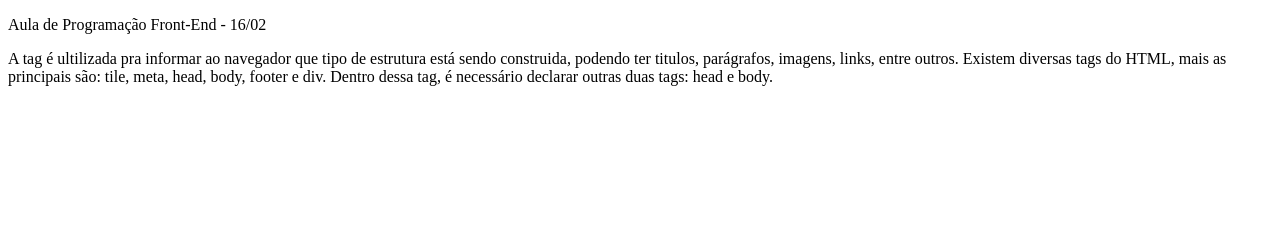
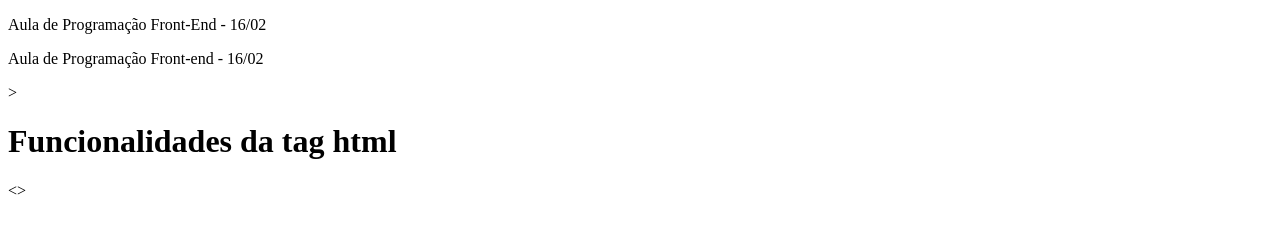
Before and after one commit to isaagularte/isabela-gularte, a plain HTML site: page AULA1.html in a window 1280 px wide. Drawn offline with Linux system fonts and the light colour scheme.

Commit message:
Add files via upload

```diff
--- a/AULA1.html
+++ b/AULA1.html
@@ -7,9 +7,12 @@
     <body>
         <p>Aula de Programação Front-End - 16/02 </p>
 
-        A tag <html> é ultilizada pra informar ao navegador que tipo de estrutura está sendo construida, podendo ter titulos, parágrafos, imagens, links, entre outros.
-        Existem diversas tags do HTML, mais as principais são: tile, meta, head, body, footer e div.
-        Dentro dessa tag, é necessário declarar outras duas tags: head e body.
+       <meta charset="UTF-8">
+      <title>AULA1- ESTRUTURA BASICA</title>
+      </head>
+      <boy>
+         <p>Aula de Programação Front-end - 16/02 </p>
+         >
 
-    </body>
-</html>
+         <h1> Funcionalidades da tag html </h1>
+<>
```
